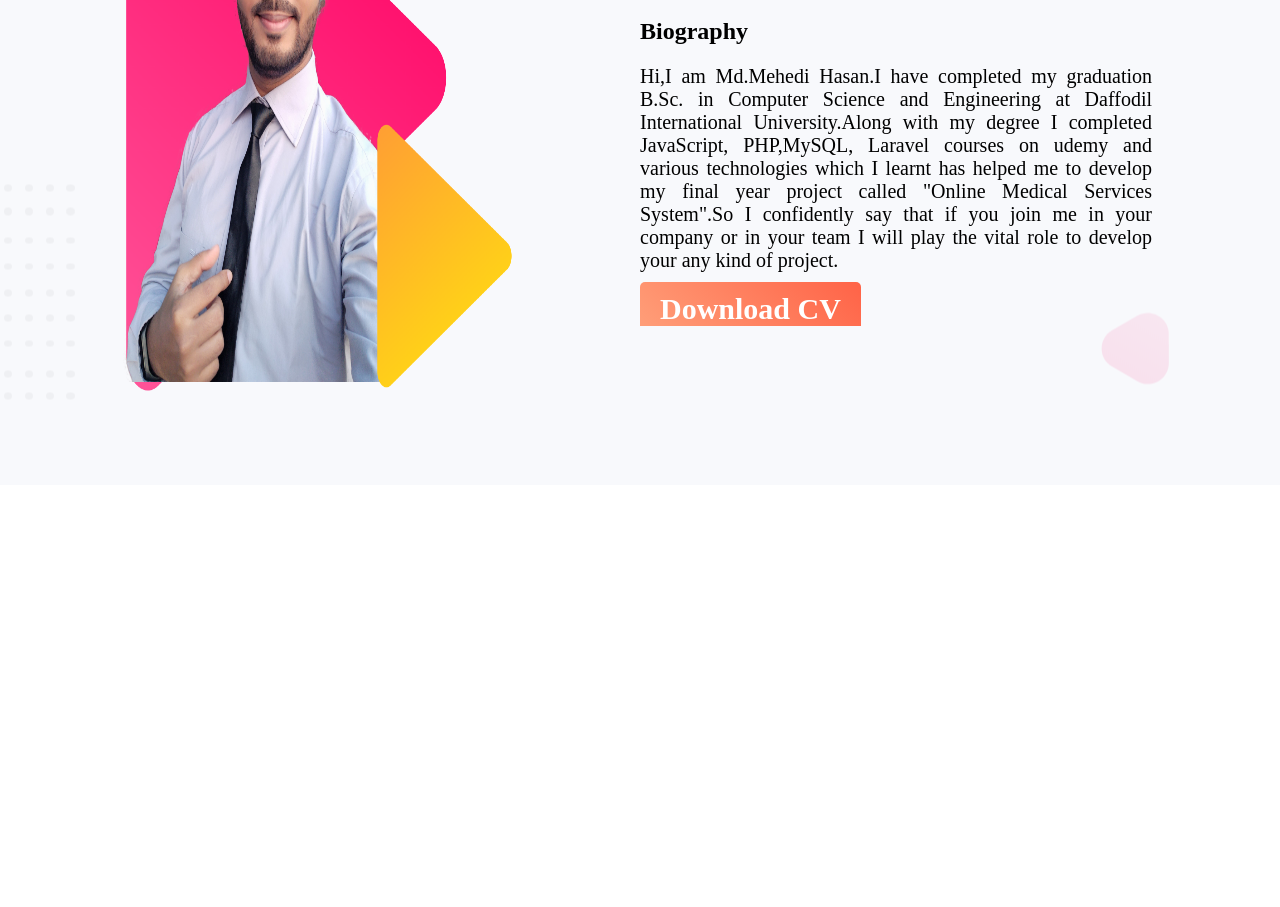
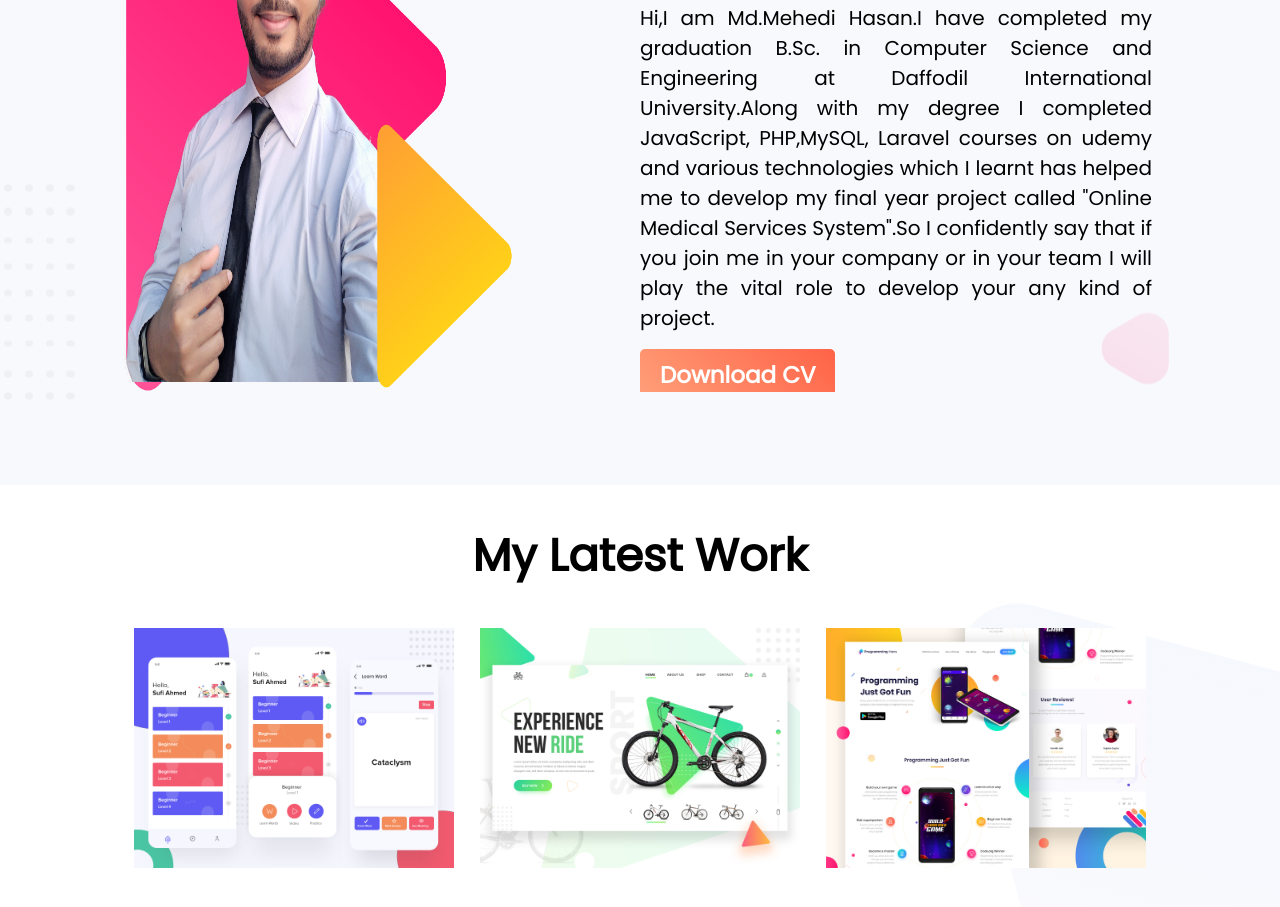
Before and after one commit to mehedi6892/personal-website, a plain HTML site: page index.html in a window 1280 px wide. Shown: the part 1265-2172 px from the top of the page. Before the commit the page ends 1754 px from the top, so only its background shows below. Drawn offline with Linux system fonts and the light colour scheme.

Commit message:
added Latest Project work part

```diff
--- a/index.html
+++ b/index.html
@@ -14,7 +14,7 @@
            <h1>Hello I'm</h1>
            <h1><span class="orange-highlight">Mehedi Hasan</span></h1>
            <P>
-               I am a problem solver and first learner. I Love to explore new language and technologies.
+               I am a programmer, problem solver and first learner. I Love to explore new language and technologies.
                I also  love to meet new people and learn new things.
           </P>
            <a class="link-button" target="_blank" href="https://www.linkedin.com/in/mehedihshuvo98/">Hire me</a>
@@ -50,6 +50,23 @@
         </div>
    </section>
    <!--- End biography section-->
+   <!---Start project-work section-->
+   <section class="project-work">
+       <h1>My Latest Work</h1>
+       <div class="work-container">
+            <div class="first-project">
+                <img src="images/latest-work/work-1.png" alt="project work">
+            </div>
+            <div class="second-project">
+                <img src="images/latest-work/work-2.jpg" alt="project work">
+            </div>
+            <div class="third-project">
+                <img src="images/latest-work/work-3.jpg" alt="project work">
+            </div>
+        </div>
+   </section>
+
+
 
 
 
--- a/style.css
+++ b/style.css
@@ -1,17 +1,22 @@
 body{
-    margin: 0;
+  margin: 0;
   padding: 0;
+  font-family: 'Poppins', sans-serif;
 }
 
+h1{
+    font-size: 45px;
+}
 .orange-highlight{
     color: #EC4C7A;
-    font-size: 60px;
-    letter-spacing:2px;
+    font-size: 70px;
+    letter-spacing:5px;
 }
 
 p{
     text-align: justify;
     font-size: 20px;
+    padding-bottom: 5px;
 }
 section{
     height: 750px;
@@ -31,7 +36,7 @@ section{
     width: 40%;
     float: left;
     margin-left: 5%;
-    padding-top: 350px;
+    padding-top: 220px;
     padding-left: 70px;
 
 }
@@ -60,7 +65,7 @@ section{
     border-radius: 5px;
     color: white;
     font-weight:700;
-    font-size: 30px;
+    font-size: 23px;
 }
 
 .biography-part{
@@ -79,7 +84,7 @@ section{
 
 .right-bg-width{
     width: 40%;
-    padding-top: 363px;
+    padding-top: 225px;
     margin-left:5%;
     overflow: hidden;
 }
@@ -88,3 +93,44 @@ section{
     width: 100%;
     height: 850px;
 }
+
+.project-work{
+    background-image: url("images/latest-work-bg.png");
+    background-repeat:no-repeat;
+    background-position: center;
+    width:100%;
+    padding-bottom:100px;
+}
+.work-container{
+    width: 100%;
+
+}
+.work-container img{
+    width:100%;
+}
+
+.first-project{
+    width: 25%;
+    margin-left: 10.5%;
+    float: left;
+
+}
+.second-project{
+    width: 25%;
+    margin-left:2%;
+    margin-right:2%;
+    overflow: hidden;
+    float:left;
+
+}
+
+.third-project{
+    width: 25%;
+    margin-right: 10.5%;
+    overflow: hidden;
+
+}
+
+.project-work h1{
+    text-align: center;
+}
```
